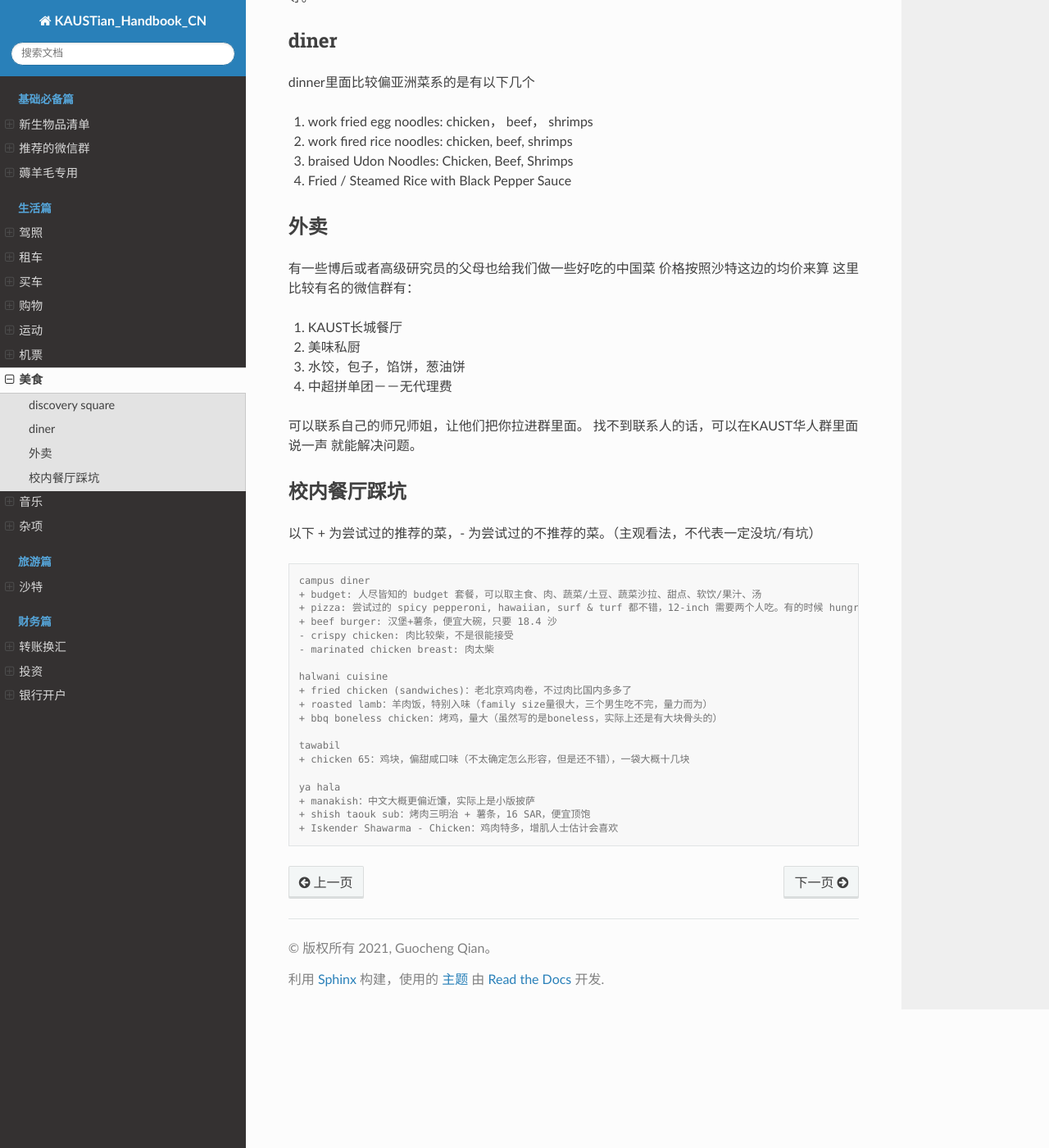
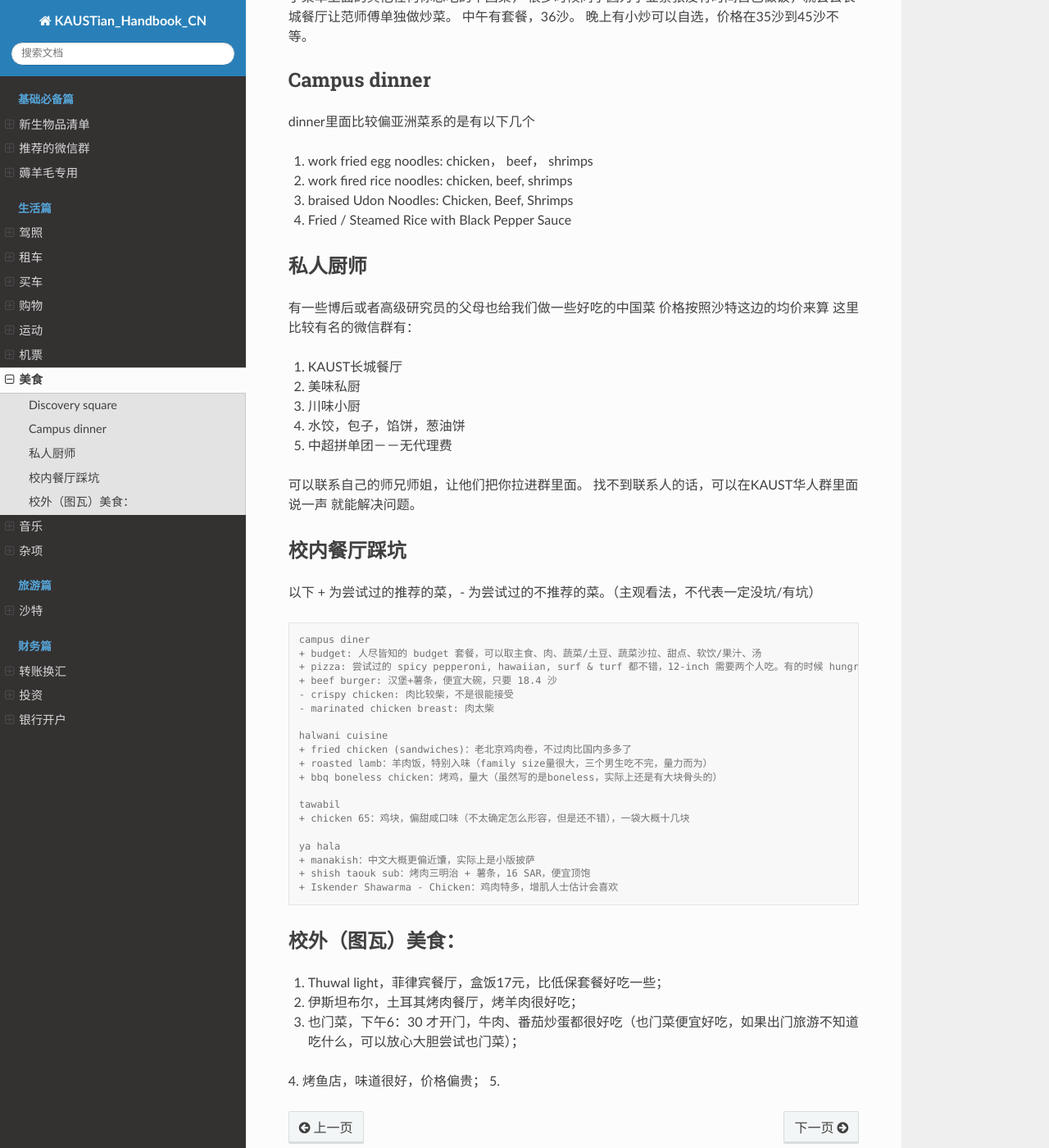
Before and after one commit to guochengqian/KAUSTian_Handbook_CN, a Sphinx documentation site: the page built from docs/content/life/food.rst, in a window 1280 px wide and 1400 px high, scrolled down 335 px. Shown: the whole window at 82% size. Built offline with Sphinx 7.4.7 and the Read the Docs theme 2.0.0, drawn with Linux system fonts in a browser that asks for light colours; some of the changed text lies outside the part shown.

Commit message:
update info

```diff
--- a/docs/content/life/food.rst
+++ b/docs/content/life/food.rst
@@ -3,8 +3,9 @@
 美食
 ========
 
+**校内食物都可以通过Hungry Campus APP 来线上查询、点单。**
 
-discovery square
+Discovery square
 -----------------
 
 在discovery square里面最多中国人的地方应该是长城餐厅了，
@@ -15,8 +16,8 @@ discovery square
 中午有套餐，36沙。 晚上有小炒可以自选，价格在35沙到45沙不等。
 
 
-diner
-------
+Campus dinner
+------------------
 
 dinner里面比较偏亚洲菜系的是有以下几个
 
@@ -26,7 +27,7 @@ dinner里面比较偏亚洲菜系的是有以下几个
 4. Fried / Steamed Rice with Black Pepper Sauce
 
 
-外卖
+私人厨师
 ---------
 
 有一些博后或者高级研究员的父母也给我们做一些好吃的中国菜
@@ -35,8 +36,9 @@ dinner里面比较偏亚洲菜系的是有以下几个
 
 1. KAUST长城餐厅
 2. 美味私厨
-3. 水饺，包子，馅饼，葱油饼
-4. 中超拼单团－－无代理费
+3. 川味小厨
+4. 水饺，包子，馅饼，葱油饼
+5. 中超拼单团－－无代理费
 
 可以联系自己的师兄师姐，让他们把你拉进群里面。
 找不到联系人的话，可以在KAUST华人群里面说一声 就能解决问题。
@@ -67,3 +69,12 @@ dinner里面比较偏亚洲菜系的是有以下几个
     + manakish：中文大概更偏近馕，实际上是小版披萨
     + shish taouk sub：烤肉三明治 + 薯条，16 SAR，便宜顶饱
     + Iskender Shawarma - Chicken：鸡肉特多，增肌人士估计会喜欢
+
+
+校外（图瓦）美食：
+---------------
+1. Thuwal light，菲律宾餐厅，盒饭17元，比低保套餐好吃一些；
+2. 伊斯坦布尔，土耳其烤肉餐厅，烤羊肉很好吃；
+3. 也门菜，下午6：30 才开门，牛肉、番茄炒蛋都很好吃（也门菜便宜好吃，如果出门旅游不知道吃什么，可以放心大胆尝试也门菜）；
+4. 烤鱼店，味道很好，价格偏贵；
+5.
--- a/docs/content/life/misc.rst
+++ b/docs/content/life/misc.rst
@@ -12,6 +12,8 @@
 单剪价格约 50 SAR。一般开门时间为下午、晚上，周日休息。
 前去理发前需要先预约，可打电话至 +966128024061，但更建议在 `网上预约 <http://www.envisiongo.com/a/asfourbarbershop-kaust>`_ 。预定时间前约半小时会理发店打电话确认。
 
+图瓦有很多理发店，价格都是20沙，但是水平参差不齐，笔者觉得也门菜旁边肉店隔壁的卫生程度好，理发水平还可以。
+
 
 入校二维码
 ------
--- a/docs/content/life/music.rst
+++ b/docs/content/life/music.rst
@@ -9,6 +9,10 @@
 音乐
 ========
 
+
+国内音乐软件
+--------------
+网易云音乐不为大陆地区以外用户提供版权，qq音乐可以正常使用，最好的方法是把音乐离线下载下来。
 
 使用YouTube听歌
 ---------------
--- a/docs/content/life/shopping.rst
+++ b/docs/content/life/shopping.rst
@@ -13,17 +13,17 @@
 
 KAUST 校内
 ^^^^^^^^^^^
-Tamimi 超市，可以买到很多基础生活用品，但是价格比较贵，食物的话价格相对合理。
+Tamimi 超市，可以买到很多基础生活用品，但是价格比较贵，食物的话价格相对合理，但是鱼和海鲜很贵。
 
 
 Thuwal
 ^^^^^^^^^^^
-离学校很近的小渔村，价格比较便宜，水产品比校内质量好也便宜很多。
+离学校很近的小渔村，价格比较便宜，水产品比校内质量好也便宜很多，图瓦的五元店Fantasy Five 统统五元且都来自国内，很实惠。
 
 
 Jeddah
 ^^^^^^^^^^^
-有几家有名的商场，比如宜家，red sea mall 等等。
+有几家有名的商场，比如宜家，red sea mall，arabic mall 等等，是本地逛街的不二去处。
 
 ---------------------------------------------------------------------------
 
```
